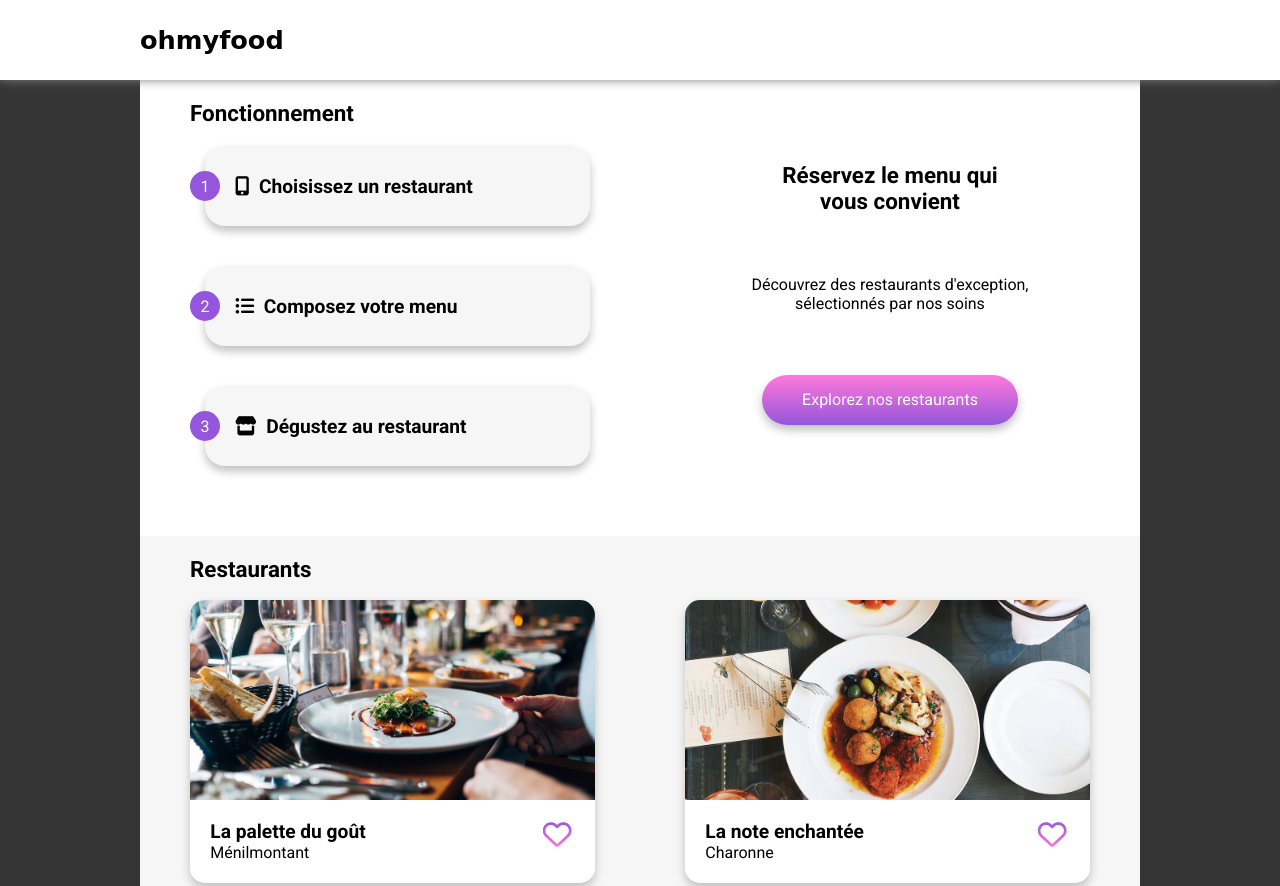
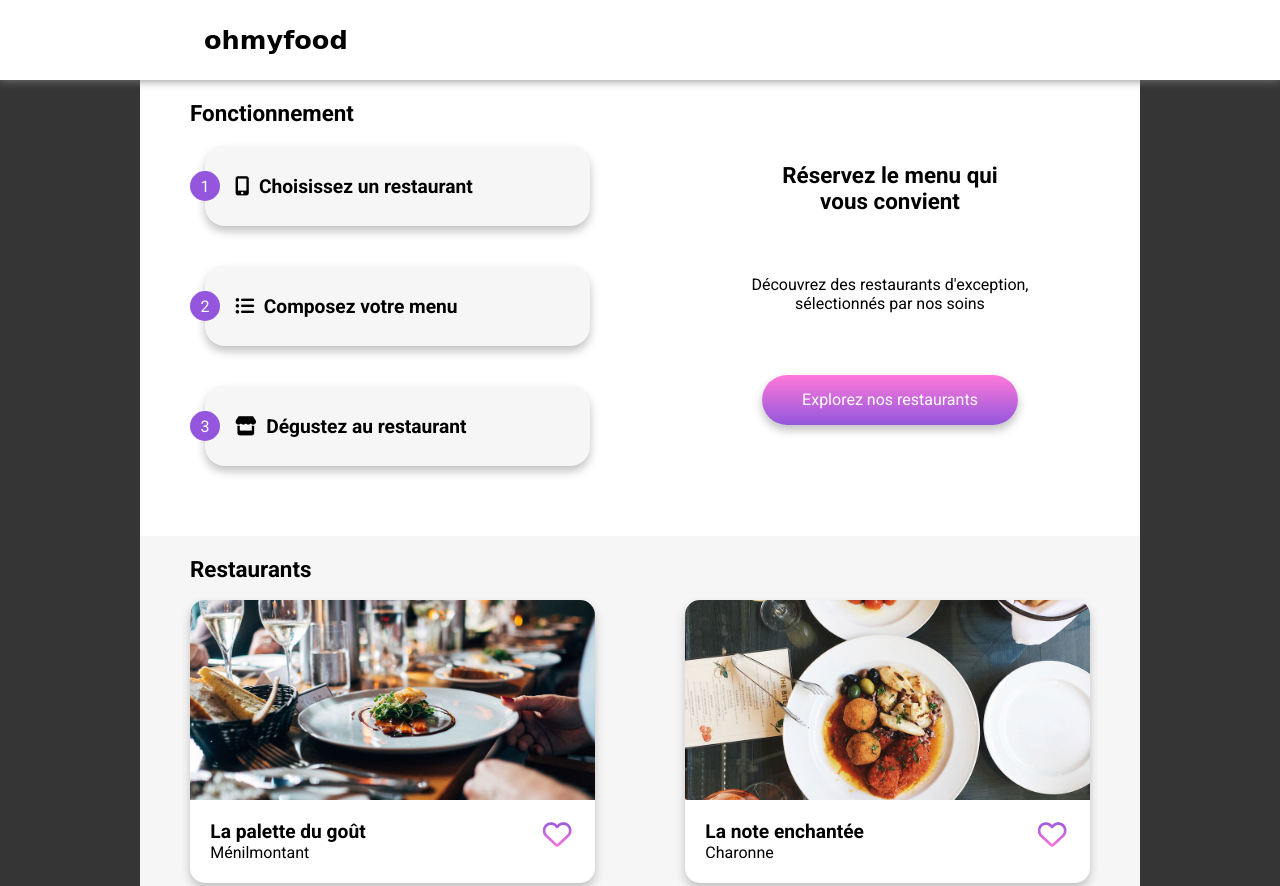
Before and after one commit to antoinebollinger/AntoineBollinger_3_18112020, a plain HTML site: page index.html in a window 1280 px wide. Shown: the top 886 px of the page. Drawn offline with Linux system fonts and the light colour scheme; a web font is replaced by a local one.

Commit message:
final version

```diff
--- a/scss/style_desktop.scss
+++ b/scss/style_desktop.scss
@@ -26,6 +26,8 @@ header {
 	nav {
 		width: $max-width;
 		margin: 0 auto;
+		padding:0 5%;
+		box-sizing: border-box;
 		> a:nth-child(2) {
 		display: none;
 		}
```
Also changed, not shown: css/style_desktop.css, 1 other file.
